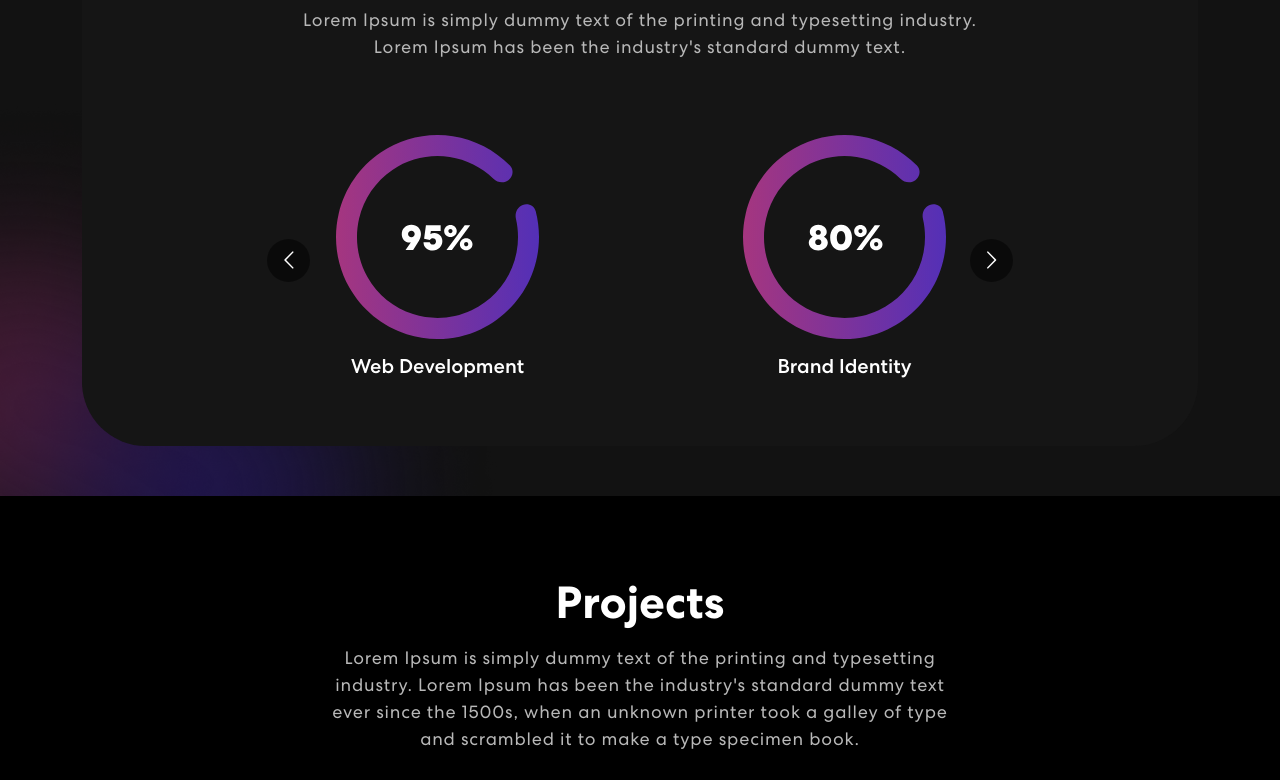
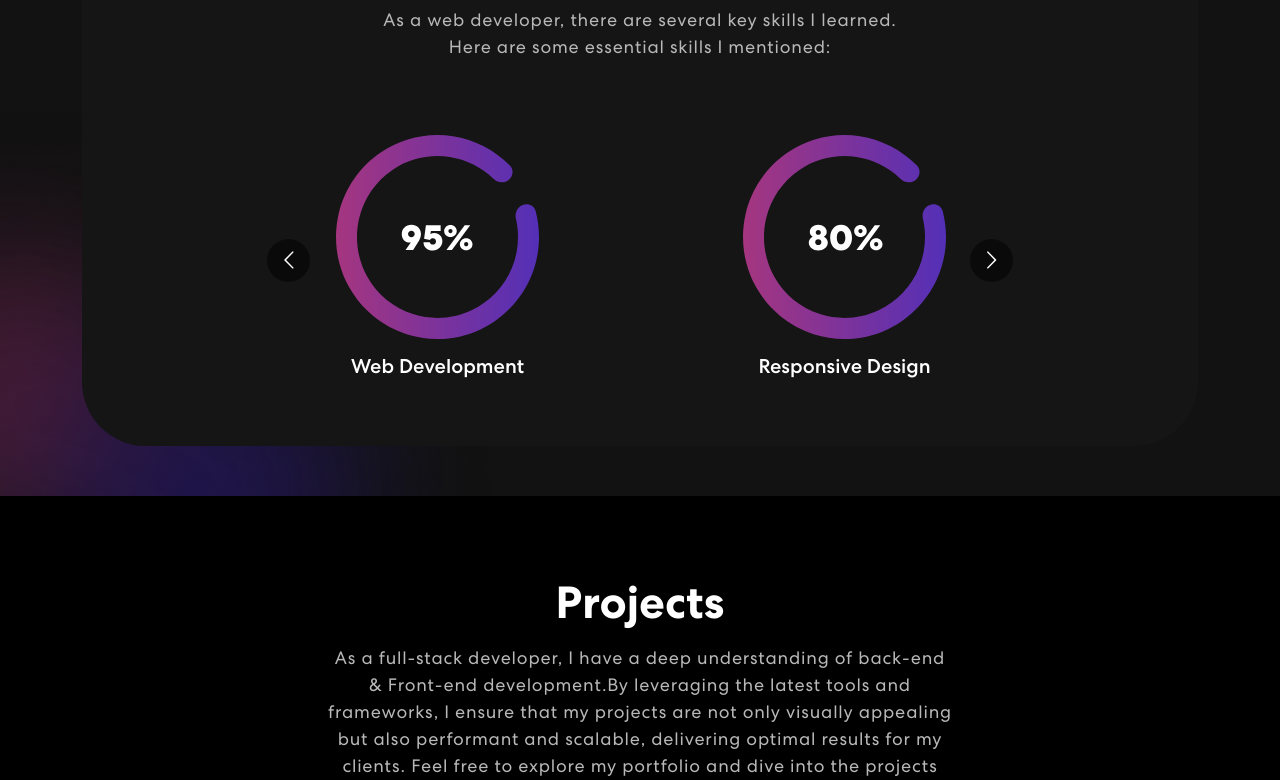
Before and after one commit to Haris-Mohanty/Port-Folio, a React (Create React App) app in the folder client/: page / in a window 1280 px wide. Shown: the part 920-1700 px from the top of the page. Built offline with nearby package versions, Linux system fonts and the light colour scheme.

Commit message:
Projects code processing....

```diff
--- a/client/src/App.css
+++ b/client/src/App.css
@@ -410,7 +410,7 @@ nav.navbar .navbar-toggler[aria-expanded="true"] .navbar-toggler-icon {
   position: absolute;
   width: 0;
   height: 100%;
-  background: linear-gradient(90.21deg, #aa367c -5.91%, #4a2fbd 111.58%);
+  background: linear-gradient(90.21deg, #14586C , #522B75 );
   top: 0;
   left: 0;
   z-index: -1;
--- a/client/src/components/Projects.js
+++ b/client/src/components/Projects.js
@@ -4,11 +4,10 @@ import projImg1 from "../assets/img/project-img1.png";
 import projImg2 from "../assets/img/project-img2.png";
 import projImg3 from "../assets/img/project-img3.png";
 import colorSharp2 from "../assets/img/color-sharp2.png";
-import 'animate.css';
-import TrackVisibility from 'react-on-screen';
+import "animate.css";
+import TrackVisibility from "react-on-screen";
 
 export const Projects = () => {
-
   const projects = [
     {
       title: "Business Startup",
@@ -48,12 +47,28 @@ export const Projects = () => {
         <Row>
           <Col size={12}>
             <TrackVisibility>
-              {({ isVisible }) =>
-              <div className={isVisible ? "animate__animated animate__fadeIn": ""}>
+              {({ isVisible }) => (
+                <div
+                  className={
+                    isVisible ? "animate__animated animate__fadeIn" : ""
+                  }
+                >
                   <h2>Projects</h2>
-                <p>Lorem Ipsum is simply dummy text of the printing and typesetting industry. Lorem Ipsum has been the industry's standard dummy text ever since the 1500s, when an unknown printer took a galley of type and scrambled it to make a type specimen book.</p>
+                  <p>
+                    As a full-stack developer, I have a deep understanding of
+                    back-end & Front-end development.By leveraging the latest
+                    tools and frameworks, I ensure that my projects are not only
+                    visually appealing but also performant and scalable,
+                    delivering optimal results for my clients. Feel free to
+                    explore my portfolio and dive into the projects I've
+                    developed.
+                  </p>
                   <Tab.Container id="projects-tabs" defaultActiveKey="first">
-                  <Nav variant="pills" className="nav-pills mb-5 justify-content-center align-items-center" id="pills-tab">
+                    <Nav
+                      variant="pills"
+                      className="nav-pills mb-5 justify-content-center align-items-center"
+                      id="pills-tab"
+                    >
                       <Nav.Item>
                         <Nav.Link eventKey="first">Tab 1</Nav.Link>
                       </Nav.Item>
@@ -64,35 +79,83 @@ export const Projects = () => {
                         <Nav.Link eventKey="third">Tab 3</Nav.Link>
                       </Nav.Item>
                     </Nav>
-                  <Tab.Content id="slideInUp" className={isVisible ? "animate__animated animate__slideInUp" : ""}>
+                    <Tab.Content
+                      id="slideInUp"
+                      className={
+                        isVisible ? "animate__animated animate__slideInUp" : ""
+                      }
+                    >
                       <Tab.Pane eventKey="first">
                         <Row>
-                        {
-                          projects.map((project, index) => {
-                            return (
-                              <ProjectCard
-                                key={index}
-                                {...project}
-                                />
-                            )
-                          })
-                        }
+                          {projects.map((project, index) => {
+                            return <ProjectCard key={index} {...project} />;
+                          })}
                         </Row>
                       </Tab.Pane>
-                    <Tab.Pane eventKey="section">
-                      <p>Lorem ipsum dolor sit amet consectetur adipisicing elit. Cumque quam, quod neque provident velit, rem explicabo excepturi id illo molestiae blanditiis, eligendi dicta officiis asperiores delectus quasi inventore debitis quo.</p>
+                      <Tab.Pane eventKey="second">
+                        <p>
+                          Welcome to my website! I'm a passionate and
+                          experienced MERN-stack web developer, dedicated to
+                          crafting robust and intuitive web applications. With a
+                          strong foundation in MongoDB, Express.js, React.js,
+                          and Node.js, I've successfully built numerous projects
+                          that showcase my skills and expertise. <br />
+                          <br /> My journey as a web developer has been marked
+                          by a relentless pursuit of excellence, combining the
+                          latest technologies with innovative design to create
+                          seamless user experiences. Each project I undertake is
+                          a testament to my commitment to delivering
+                          high-quality, scalable solutions that meet the unique
+                          needs of my clients.
+                          <br />
+                          <br />
+                          <br />
+                          Whether it's developing dynamic e-commerce platforms,
+                          interactive social networking sites, or cutting-edge
+                          web applications, I thrive on the challenge of turning
+                          ideas into reality. I leverage my expertise in
+                          front-end development, utilizing HTML, CSS, and
+                          JavaScript, to create captivating user interfaces that
+                          captivate and engage visitors.
+                          <br />
+                          <br />
+                          <br /> But it doesn't stop there. As a full-stack
+                          developer, I have a deep understanding of back-end
+                          development as well. I harness the power of Node.js
+                          and Express.js to build robust APIs and server-side
+                          logic that seamlessly integrate with the front-end,
+                          providing a seamless user experience.
+                          <br />
+                          <br /> I take immense pride in my ability to transform
+                          complex requirements into elegant, functional
+                          solutions. By leveraging the latest tools and
+                          frameworks, I ensure that my projects are not only
+                          visually appealing but also performant and scalable,
+                          delivering optimal results for my clients.
+                          <br />
+                          <br /> Feel free to explore my portfolio and dive into
+                          the projects I've developed. Each one is a reflection
+                          of my dedication to craftsmanship and attention to
+                          detail. If you have any questions or would like to
+                          discuss potential collaborations, please don't
+                          hesitate to reach out. I'm excited to connect and
+                          explore how we can bring your ideas to life.
+                        </p>
                       </Tab.Pane>
                       <Tab.Pane eventKey="third">
-                      <p>Lorem ipsum dolor sit amet consectetur adipisicing elit. Cumque quam, quod neque provident velit, rem explicabo excepturi id illo molestiae blanditiis, eligendi dicta officiis asperiores delectus quasi inventore debitis quo.</p>
+                        <p>
+                          Processing....
+                        </p>
                       </Tab.Pane>
                     </Tab.Content>
                   </Tab.Container>
-              </div>}
+                </div>
+              )}
             </TrackVisibility>
           </Col>
         </Row>
       </Container>
       <img className="background-image-right" src={colorSharp2}></img>
     </section>
-  )
-}
+  );
+};
--- a/client/src/components/Skills.js
+++ b/client/src/components/Skills.js
@@ -1,31 +1,31 @@
 import meter1 from "../assets/img/meter1.svg";
 import meter2 from "../assets/img/meter2.svg";
 import meter3 from "../assets/img/meter3.svg";
-import Carousel from 'react-multi-carousel';
-import 'react-multi-carousel/lib/styles.css';
+import Carousel from "react-multi-carousel";
+import "react-multi-carousel/lib/styles.css";
 import arrow1 from "../assets/img/arrow1.svg";
 import arrow2 from "../assets/img/arrow2.svg";
-import colorSharp from "../assets/img/color-sharp.png"
+import colorSharp from "../assets/img/color-sharp.png";
 
 export const Skills = () => {
   const responsive = {
     superLargeDesktop: {
       // the naming can be any, depends on you.
       breakpoint: { max: 4000, min: 3000 },
-      items: 5
+      items: 5,
     },
     desktop: {
       breakpoint: { max: 3000, min: 1024 },
-      items: 3
+      items: 3,
     },
     tablet: {
       breakpoint: { max: 1024, min: 464 },
-      items: 2
+      items: 2,
     },
     mobile: {
       breakpoint: { max: 464, min: 0 },
-      items: 1
-    }
+      items: 1,
+    },
   };
 
   return (
@@ -35,23 +35,38 @@ export const Skills = () => {
           <div className="col-12">
             <div className="skill-bx wow zoomIn">
               <h2>Skills</h2>
-                        <p>Lorem Ipsum is simply dummy text of the printing and typesetting industry.<br></br> Lorem Ipsum has been the industry's standard dummy text.</p>
-                        <Carousel responsive={responsive} infinite={true} className="owl-carousel owl-theme skill-slider">
+              <p>
+                As a web developer, there are several key skills I learned.<br></br> Here are some
+                essential skills I mentioned:
+              </p>
+              <Carousel
+                responsive={responsive}
+                infinite={true}
+                className="owl-carousel owl-theme skill-slider"
+              >
                 <div className="item">
                   <img src={meter1} alt="Image" />
                   <h5>Web Development</h5>
                 </div>
                 <div className="item">
                   <img src={meter2} alt="Image" />
-                                <h5>Brand Identity</h5>
+                  <h5>Responsive Design</h5>
                 </div>
                 <div className="item">
                   <img src={meter3} alt="Image" />
-                                <h5>Logo Design</h5>
+                  <h5>Database</h5>
                 </div>
                 <div className="item">
                   <img src={meter1} alt="Image" />
-                                <h5>Web Development</h5>
+                  <h5>Frameworks</h5>
+                </div>
+                <div className="item">
+                  <img src={meter3} alt="Image" />
+                  <h5>Git</h5>
+                </div>
+                <div className="item">
+                  <img src={meter2} alt="Image" />
+                  <h5>SEO</h5>
                 </div>
               </Carousel>
             </div>
@@ -60,5 +75,5 @@ export const Skills = () => {
       </div>
       <img className="background-image-left" src={colorSharp} alt="Image" />
     </section>
-  )
-}
+  );
+};
```
Lines whose indentation alone changed are shown as unchanged.
